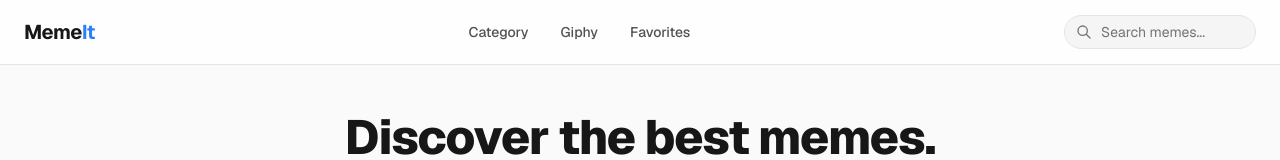
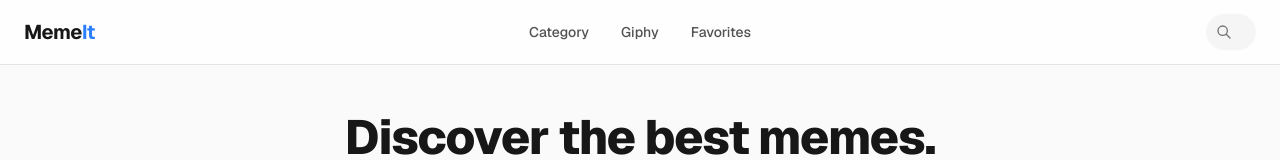
Before and after one commit to Aetherion-S/Meme-It, a Next.js app: page / in a window 1280 px wide. Shown: the top 160 px of the page. Built offline with nearby package versions, Linux system fonts and the light colour scheme.

Commit message:
added some effects and fixed the alignment...

```diff
--- a/src/app/globals.css
+++ b/src/app/globals.css
@@ -127,4 +127,27 @@
   html {
     @apply font-sans;
   }
+
+  /* Hide default scrollbar only for the main page (html/body) */
+  html::-webkit-scrollbar,
+  body::-webkit-scrollbar {
+    display: none;
+  }
+  html, body {
+    -ms-overflow-style: none;
+    scrollbar-width: none;
+  }
 }
+
+@layer utilities {
+  .animate-gradient {
+    background-size: 200% 200%;
+    animation: gradientMove 3s ease infinite;
+  }
+
+  @keyframes gradientMove {
+    0% { background-position: 0% 50%; }
+    50% { background-position: 100% 50%; }
+    100% { background-position: 0% 50%; }
+  }
+}
--- a/src/app/layout.tsx
+++ b/src/app/layout.tsx
@@ -17,13 +17,18 @@ export const metadata: Metadata = {
   description: "A minimalistic space for maximum laughs. Scroll through the finest curated GIFs on the internet.",
 };
 
+import { ScrollProgress } from "@/components/ScrollProgress";
+
 export default function RootLayout({ children }: LayoutProps<"/">) {
   return (
     <html
       lang="en"
       className={`${geistSans.variable} ${geistMono.variable} h-full antialiased`}
     >
-      <body className="min-h-full flex flex-col">{children}</body>
+      <body className="min-h-full flex flex-col">
+        <ScrollProgress />
+        {children}
+      </body>
     </html>
   );
 }
--- a/src/app/page.tsx
+++ b/src/app/page.tsx
@@ -18,14 +18,14 @@ export default function Home() {
     <div className="min-h-screen bg-neutral-50 dark:bg-neutral-950 font-sans transition-colors duration-300">
       {/* Header */}
       <header className="sticky top-0 z-50 w-full backdrop-blur border-b border-neutral-200 dark:border-neutral-800 bg-white/70 dark:bg-black/70">
-        <div className="container mx-auto px-6 h-16 flex items-center justify-between">
+        <div className="container mx-auto px-6 h-16 flex items-center justify-between relative">
           {/* Left: Title */}
           <h1 className="text-xl font-bold tracking-tight text-neutral-900 dark:text-neutral-50 shrink-0">
             Meme<span className="text-blue-500">It</span>
           </h1>
 
           {/* Center: Navigation Links */}
-          <nav className="hidden md:flex items-center space-x-8 font-medium text-sm text-neutral-600 dark:text-neutral-300">
+          <nav className="hidden md:flex absolute left-1/2 top-1/2 -translate-x-1/2 -translate-y-1/2 items-center space-x-8 font-medium text-sm text-neutral-600 dark:text-neutral-300">
             <a href="#" className="hover:text-blue-500 transition-colors">Category</a>
             <a href="https://giphy.com" target="_blank" rel="noopener noreferrer" className="hover:text-blue-500 transition-colors">Giphy</a>
             <a href="#" className="hover:text-blue-500 transition-colors">Favorites</a>
@@ -33,14 +33,14 @@ export default function Home() {
 
           {/* Right: Search Bar */}
           <div className="flex items-center shrink-0">
-            <div className="relative">
+            <div className="relative group">
               <input
                 type="text"
                 placeholder="Search memes..."
-                className="pl-9 pr-4 py-1.5 text-sm rounded-full bg-neutral-100 dark:bg-neutral-900 border border-neutral-200 dark:border-neutral-800 focus:outline-none focus:ring-2 focus:ring-blue-500 focus:border-transparent w-full sm:w-48 transition-all text-neutral-900 dark:text-neutral-100 placeholder:text-neutral-500"
+                className="h-9 w-9 pl-9 pr-3 text-sm rounded-full bg-neutral-100 dark:bg-neutral-900 border border-transparent hover:border-neutral-200 dark:hover:border-neutral-800 focus:outline-none focus:ring-2 focus:ring-blue-500 hover:w-48 focus:w-48 [&:not(:placeholder-shown)]:w-48 transition-all duration-300 ease-out text-neutral-900 dark:text-neutral-100 placeholder:text-transparent hover:placeholder:text-neutral-500 focus:placeholder:text-neutral-500 [&:not(:placeholder-shown)]:placeholder:text-neutral-500 cursor-pointer focus:cursor-text"
               />
               <svg
-                className="absolute left-3 top-1/2 -translate-y-1/2 h-4 w-4 text-neutral-500"
+                className="absolute left-2.5 top-1/2 -translate-y-1/2 h-4 w-4 text-neutral-500 pointer-events-none"
                 xmlns="http://www.w3.org/2000/svg"
                 fill="none"
                 viewBox="0 0 24 24"
--- /dev/null
+++ b/src/components/ScrollProgress.tsx
@@ -0,0 +1,36 @@
+"use client";
+
+import { useEffect, useState } from "react";
+
+export function ScrollProgress() {
+  const [scrollProgress, setScrollProgress] = useState(0);
+
+  useEffect(() => {
+    const handleScroll = () => {
+      const totalScroll = document.documentElement.scrollTop || document.body.scrollTop;
+      const windowHeight = document.documentElement.scrollHeight - document.documentElement.clientHeight;
+
+      if (windowHeight === 0) {
+        setScrollProgress(0);
+        return;
+      }
+
+      setScrollProgress(Number((totalScroll / windowHeight) * 100));
+    };
+
+    // Initialize progress on mount
+    handleScroll();
+
+    window.addEventListener("scroll", handleScroll);
+    return () => window.removeEventListener("scroll", handleScroll);
+  }, []);
+
+  return (
+    <div className="fixed top-0 left-0 h-1 z-[60] w-full pointer-events-none">
+      <div
+        className="h-full bg-gradient-to-r from-blue-500 via-purple-500 to-pink-500 animate-gradient"
+        style={{ width: `${scrollProgress}%` }}
+      />
+    </div>
+  );
+}
```
